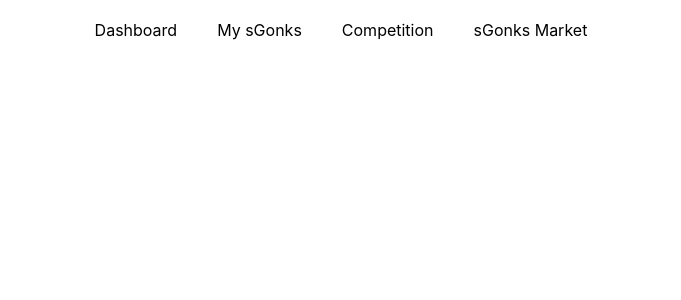
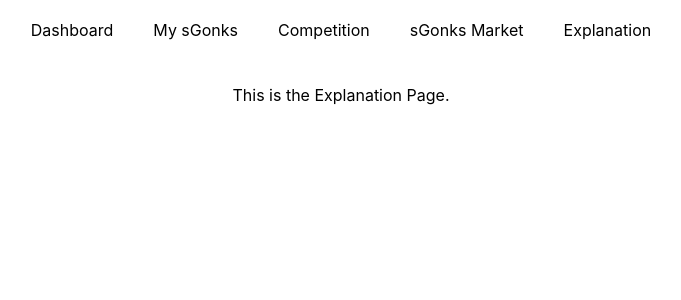
Before and after one commit to googleinterns/sgonks, a React (Create React App) app in the folder portfolio/frontend/: page /explanation in a window 1280 px wide. Shown: the top 300 px of the page, without its empty margins (299-980 px from the left). Built offline with nearby package versions, Linux system fonts and the light colour scheme.

Commit message:
Add new files for the explanation page.

```diff
--- /dev/null
+++ b/portfolio/frontend/src/containers/SGonksPlatform/Explanation/Explanation.js
@@ -0,0 +1,12 @@
+import React from "react"
+import classes from "./Explanation.module.css"
+
+const Explanation = (props) => {
+  return (
+    <div>
+      <p>This is the Explanation Page.</p>
+    </div>
+  )
+}
+
+export default Explanation
--- a/portfolio/frontend/src/containers/SGonksPlatform/SGonksPlatform.js
+++ b/portfolio/frontend/src/containers/SGonksPlatform/SGonksPlatform.js
@@ -3,6 +3,7 @@ import Dashboard from "./Dashboard/Dashboard"
 import MySGonks from "./MySGonks/MySGonks"
 import Competition from "./Competition/Competition"
 import Marketplace from "./Marketplace/Marketplace"
+import Explanation from "./Explanation/Explanation"
 import classes from "./SGonksPlatform.module.css"
 
 import { Route, NavLink } from "react-router-dom"
@@ -25,6 +26,9 @@ const SGonksPlatform = (props) => {
             <li>
               <NavLink to="/marketplace">sGonks Market</NavLink>
             </li>
+            <li>
+              <NavLink to="/explanation">Explanation</NavLink>
+            </li>
           </ul>
         </nav>
       </header>
@@ -33,6 +37,7 @@ const SGonksPlatform = (props) => {
         <Route path="/mysgonks" exact component={MySGonks}></Route>
         <Route path="/competition" exact component={Competition}></Route>
         <Route path="/marketplace" exact component={Marketplace}></Route>
+        <Route path="/explanation" exact component={Explanation}></Route>
       </div>
     </div>
   )
```
Also changed, not shown: portfolio/frontend/src/containers/SGonksPlatform/Explanation/Explanation.module.css (added).
